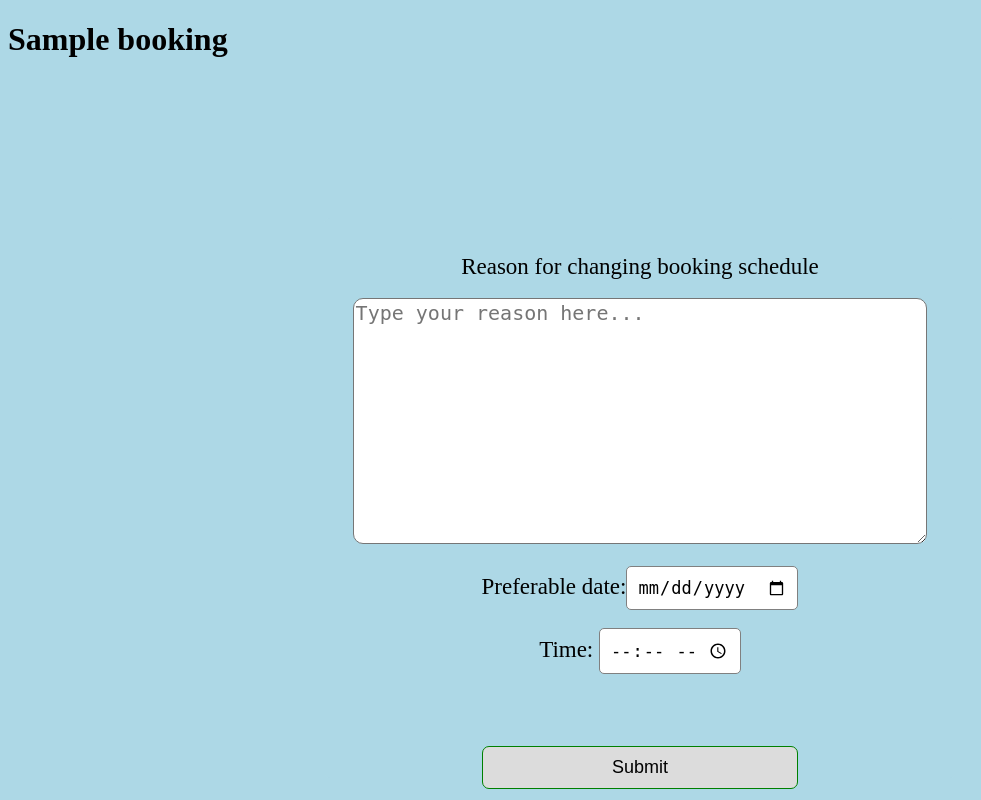
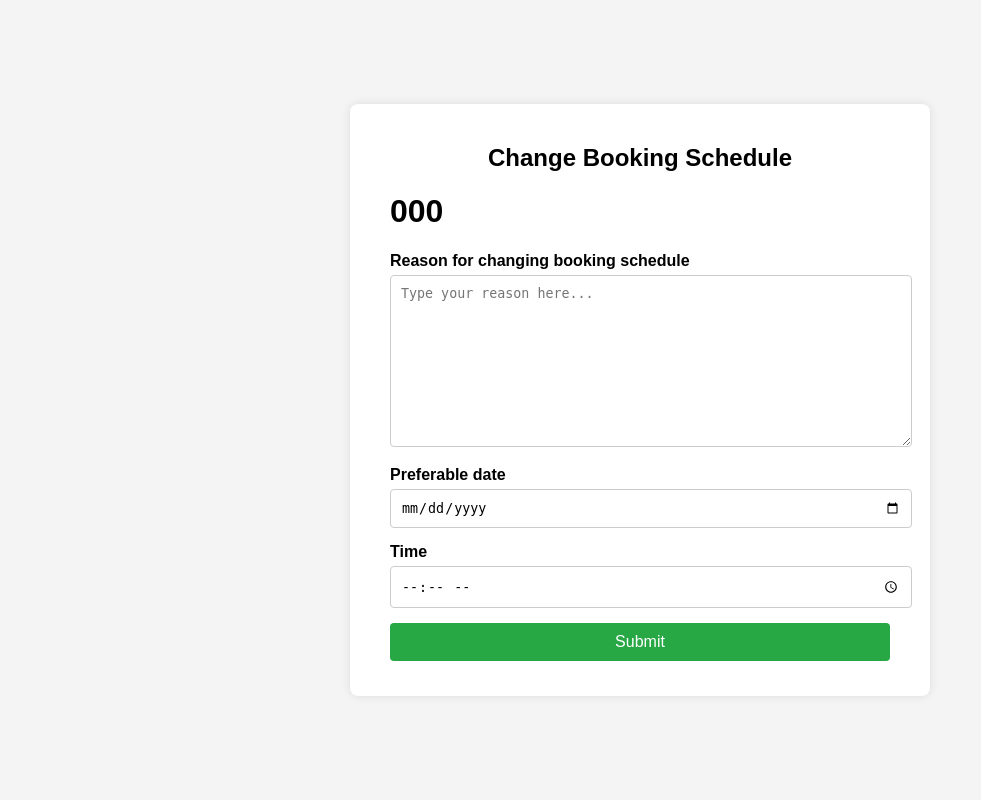
Before and after one commit to CoderMaxJ/sayaw_app, a Django app: page /change-Schedule/1 in a window 1280 px wide. Shown: the whole page, without its empty margins (0-981 px from the left). Run offline with Django 5.2, Linux system fonts and the light colour scheme; tables that the repository leaves empty hold one stand-in row (values such as "Sample post").

Commit message:
change schedule fix

```diff
--- a/sayaw_app/models.py
+++ b/sayaw_app/models.py
@@ -173,9 +173,7 @@ class paymaya(models.Model):
 
 
 class change_schedule(models.Model):
-    reason=models.TextField(max_length=500)
-    date=models.DateField()
-    time=models.TimeField()
-
-    def __str__(self):
-        return self.date
+    code=models.TextField(max_length=7,null=True)
+    reason=models.TextField(max_length=500,null=True)
+    date=models.DateField(null=True)
+    time=models.TimeField(null=True)
--- a/sayaw_app/templates/dashboard.html
+++ b/sayaw_app/templates/dashboard.html
@@ -44,7 +44,7 @@
                 <br>
                     <section>
 
-                        <i class="fa-solid fa-arrow-rotate-left fa-lg" style="color:white;"></i>  <a href="{% url "reservation_App:cancel-list" %}">Change Schedule</a>
+                        <i class="fa-solid fa-arrow-rotate-left fa-lg" style="color:white;"></i>  <a href="">Change Schedule</a>
                     </section>
 
 
--- a/sayaw_app/templates/pages/changeschedule_form.html
+++ b/sayaw_app/templates/pages/changeschedule_form.html
@@ -7,72 +7,96 @@
 </head>
 <body>
 
-    <h1>{{info.guest_Name}}</h1>
-    <form action="{% url "reservation_App:cancel_booking"%}" method="POST">
-        {% csrf_token %}
-    <center><div><br><br>
-        <center><input type="hidden" name="id"></center>
-        <center><label for="">Reason for changing booking schedule </label></center><br>
-        <center><textarea placeholder="Type your reason here..." name="reason" id="" cols="30" rows="10"></textarea></center><br>
-        <center><label for="">Preferable date:</label><input type="date" name="date"></center><br>
-        <center><label for="">Time: </label> <input type="time" name="time"></center><br><br>
-        <center></center><br><br>
-        <center><button type="submit">Submit</button></center>
-    </div></center>
 
+    <!DOCTYPE html>
+<html lang="en">
+<head>
+    <meta charset="UTF-8">
+    <meta name="viewport" content="width=device-width, initial-scale=1.0">
+    <title>Booking Schedule Change Form</title>
+    <style>
+        body {
+            font-family: Arial, sans-serif;
+            display: flex;
+            justify-content: center;
+            align-items: center;
+            height: 100vh;
+            margin: 0;
+            background-color: #f4f4f4;
+        }
+        .form-container {
+            background: #fff;
+            padding: 20px 40px;
+            border-radius: 8px;
+            box-shadow: 0 0 10px rgba(0, 0, 0, 0.1);
+            width: 100%;
+            max-width: 500px;
+        }
+        .form-container h2 {
+            margin-bottom: 20px;
+            text-align: center;
+        }
+        .form-group {
+            margin-bottom: 15px;
+        }
+        .form-group label {
+            display: block;
+            margin-bottom: 5px;
+            font-weight: bold;
+        }
+        .form-group input, .form-group textarea {
+            width: 100%;
+            padding: 10px;
+            border: 1px solid #ccc;
+            border-radius: 4px;
+        }
+        .form-group textarea {
+            resize: vertical;
+        }
+        .form-group button {
+            width: 100%;
+            padding: 10px;
+            background: #28a745;
+            border: none;
+            border-radius: 4px;
+            color: #fff;
+            font-size: 16px;
+            cursor: pointer;
+        }
+        .form-group button:hover {
+            background: #218838;
+        }
+    </style>
+</head>
+<body>
 
-</form>
+    <div class="form-container">
+        <h2>Change Booking Schedule</h2>
+<h1>{{info.transaction_Code}}</h1>
+        {{msg}}
+        <form action="{% url "reservation_App:change_schedule_process" %}" method="POST">
+            {% csrf_token %}
+            <input type="hidden" value="{{info.transaction_Code}}" name="code">
+            <div class="form-group">
+                <label for="reason">Reason for changing booking schedule</label>
+                <textarea placeholder="Type your reason here..." name="reason" id="reason" cols="30" rows="10"></textarea>
+            </div>
+            <div class="form-group">
+                <label for="date">Preferable date</label>
+                <input type="date" name="date" id="date">
+            </div>
+            <div class="form-group">
+                <label for="time">Time</label>
+                <input type="time" name="time" id="time">
+            </div>
+            <div class="form-group">
+                <button type="submit">Submit</button>
+            </div>
+        </form>
+    </div>
 
-<style>
-  body{
-    background-color:lightblue;
-  }
-    div{
-        margin-top:20vh;
-        width:50%;
-        background-color:lightblue;
-        height:70vh;
-        border-radius:7px;
-
-    }
-    label{
-        font-size:23px;
-    }
-    textarea{
-        width:90%;
-        font-size:20px;
-        border-radius:10px;
-    }
-
-    input{
-        font-size:17px;
-        padding:10px;
-        border-radius:5px;
-        border:0.5px solid gray;
-    }
-button{
-    padding:10px;
-    background-color:gainsboro;
-    width:50%;
-    border:0.70px solid green;
-    border-radius:7px;
-    font-size:18px;
-}
-button:hover{
-color:orange;
-background-color:green;
-}
-    @media  screen and (max-width:768px){
-        div{
-            width:100%;
-        }
-        textarea{
-            font-size:23px;
-            font-family:sans-serif;
-
-        }
-    }
-
-</style>
 </body>
 </html>
+
+</body>
+</html>
--- a/sayaw_app/urls.py
+++ b/sayaw_app/urls.py
@@ -37,8 +37,8 @@ urlpatterns = [
     path('sayaw-rooms/<int:id>',views.view_photos, name='view_photos'),
     path('load-data', views.data_loading, name="data-loading"),
     path('chat-box,', views.chat, name="chat"),
-    path('request-to-cancel', views.cancel_booking, name="cancel_booking"),
-    path('cancel-booking-list', views.change_schedule , name="cancel-list"),
+    # path('request-to-cancel', views.cancel_booking, name="cancel_booking"),
+    path('cancel-booking-list', views.change_schedule , name="change_schedule"),
     path('cancellation-approval/', views.approve_cancellation, name="approve_cancellation"),
     path('add-nationality/', views.add_nationality, name="add-nationality"),
     path('refresher', views.refresher, name='refresher'),
@@ -59,6 +59,8 @@ urlpatterns = [
     path('guest-record-status-booking/',views.guest_dashboard, name="guest-dashboard"),
     path('change-Schedule/<int:id>',views.changeSchedule, name="changeschedule"),
     path('greet', views.greetingpage, name="greeting"),
+    path('approve-change-schedule-view/', views.approve_change_schedule_view, name='approve_change_schedule_view'),
+    path('change-schedule-process', views.change_schedule_process, name="change_schedule_process"),
 
     path('export-to-word/', views.export_to_word, name="export_to_word"),
 
--- a/sayaw_app/views.py
+++ b/sayaw_app/views.py
@@ -1,7 +1,7 @@
 
 from django.shortcuts import render,redirect,get_object_or_404,HttpResponse,HttpResponseRedirect
 from django.contrib.auth import authenticate, login, logout
-from .models import CustomUser,rooms,cottages,booking,paid,Guest_list,nationality,information,message_storage_1,message_storage_2,message_storage_3,gcash,paymaya
+from .models import CustomUser,rooms,cottages,booking,paid,Guest_list,nationality,information,message_storage_1,message_storage_2,message_storage_3,gcash,paymaya,change_schedule
 from .forms import RegistrationForm,loginForm
 from django.contrib.auth.decorators import login_required, permission_required
 from django.urls import reverse
@@ -751,20 +751,35 @@ def chat(request):
 
      return render(request, 'pages/chat.html',{'convo':convo})
 
-def cancel_booking(request):
-     guest=booking.objects.all()
+# def cancel_booking(request):
+#      guest=booking.objects.all()
 
-     if request.method=='POST':
-         transaction_code=request.POST.get('transaction_code')
-         guest=get_object_or_404(booking,transaction_Code=transaction_code)
-         guest.changeschedule_approve=True
-         guest.save()
-     return render(request,'pages/guest_dashboard.html',{'guest':guest})
+#      if request.method=='POST':
+#          transaction_code=request.POST.get('transaction_code')
+#          guest=get_object_or_404(booking,transaction_Code=transaction_code)
+#          guest.changeschedule_approve=True
+#          guest.save()
+#      return render(request,'pages/guest_dashboard.html',{'guest':guest})
 
-def change_schedule(request):
+def change_schedule_view(request):
+     return render(request,'pages/change_schedule_form.html')
 
-     guest=booking.objects.filter(change_schedule=True)
-     return render(request,'pages/cancel_booking.html',{'cancel':guest})
+def change_schedule_process(request):
+     if request.method=="POST":
+          code=request.POST.get('code', '').strip()
+          reason=request.POST.get('reason', '').strip()
+          date=request.POST.get('date', '').strip()
+          time=request.POST.get('time', '').strip()
+
+          if not code and not reason and not date and not time:
+               return render(request, 'pages/change_schedule_form.html',{"msg":"All fields are required"})
+          else:
+              data=change_schedule(code=code,reason=reason,date=date,time=time)
+              data.save()
+     return render(request,'pages/changeschedule_form.html',{"msg":"Your request to change schedule has submitted"})
+
+def approve_change_schedule_view(request):
+     return render(request,'pages/approve_change_schedule.html')
 
 
 def approve_cancellation(request):
```
Also changed, not shown: sayaw_app/templates/pages/approve_change_schedule.html (added, +43 -0 lines), sayaw_app/templates/pages/cancel_booking.html (deleted, +0 -43 lines), sayaw_app/templates/pages/view_bookings.html (+7 -7 lines), sayaw_app/migrations/0011_change_schedule_code_alter_change_schedule_date_and_more.py (added).
